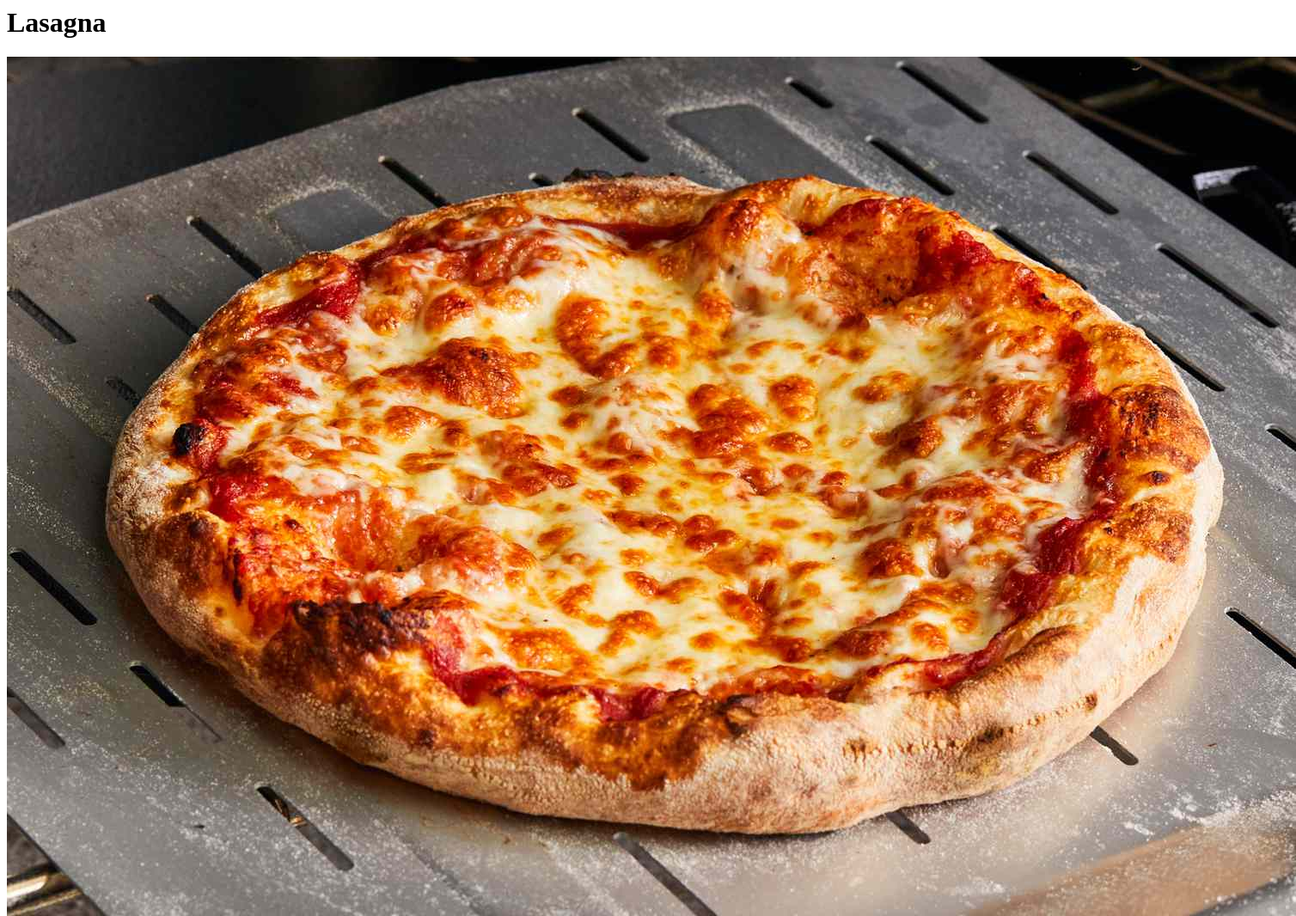
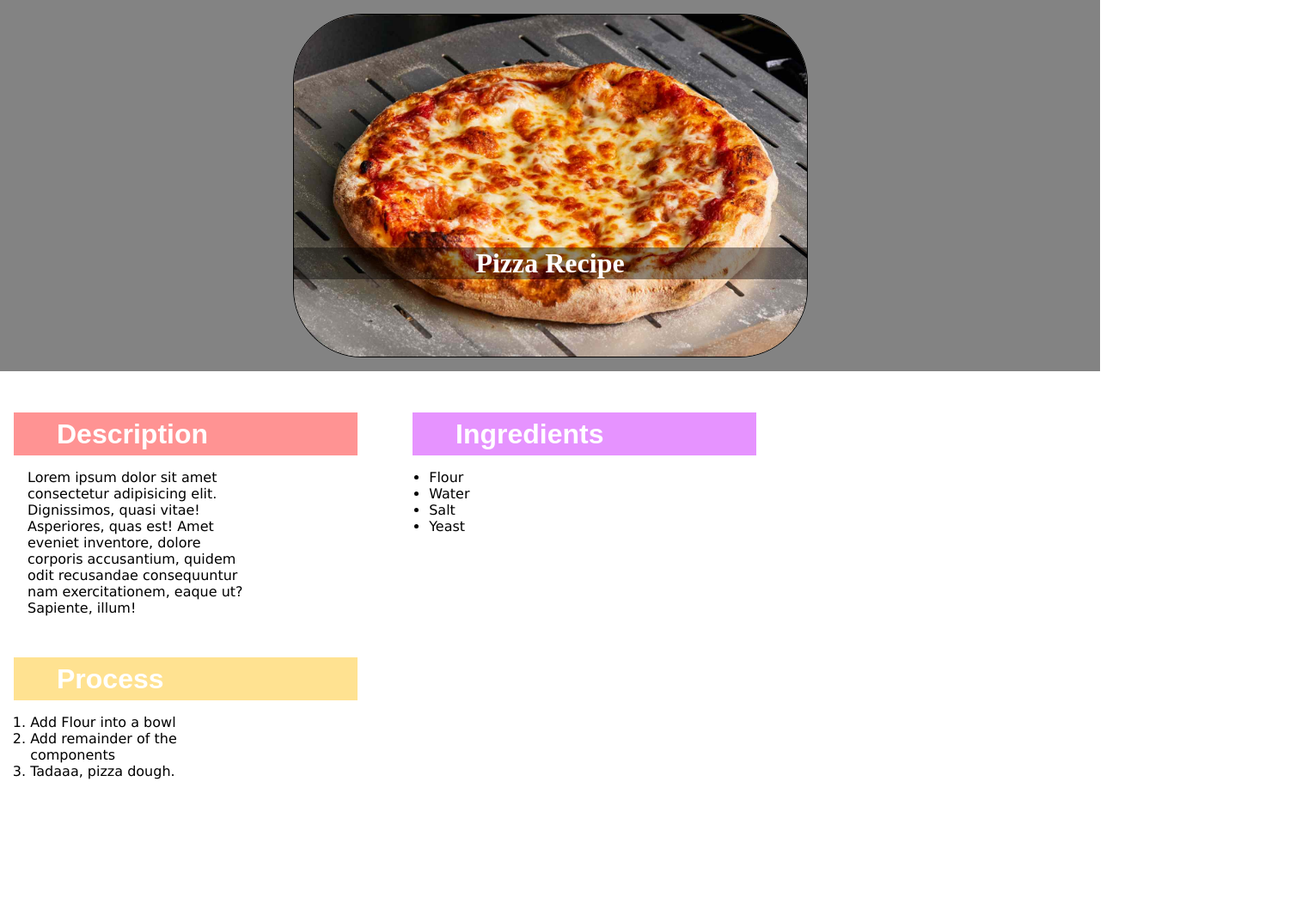
Before and after one commit to bozostein/odin-recipes, a plain HTML site: page recipes/pizza.html in a window 1280 px wide. Shown: the top 1066 px of the page at 86% size, 1508 px wide, since content can reach past the window. After the commit the page ends 907 px from the top, so only its background shows below. Drawn offline with Linux system fonts and the light colour scheme.

Commit message:
Index & pizza & css edits

```diff
--- a/recipes/pizza.html
+++ b/recipes/pizza.html
@@ -1,15 +1,54 @@
-<h1>Lasagna</h1>
-<img src="/content/pizza.jpg">
-<h3>Description</h3>
-<p>Lorem ipsum dolor sit amet consectetur adipisicing elit. Dignissimos, quasi vitae! Asperiores, quas est! Amet eveniet inventore, dolore corporis accusantium, quidem odit recusandae consequuntur nam exercitationem, eaque ut? Sapiente, illum!</p>
+<!DOCTYPE html>
+<html lang="en">
+<head>
+    <meta charset="UTF-8">
+    <meta name="viewport" content="width=device-width, initial-scale=1.0">
+    <link rel="stylesheet" href="/styles.css">
+    <title>Pizza Recipe</title>
+</head>
+<body>
+<div class="container">
+    <div class="background">
+        <div class="pizza-bg2">
+        <img class="pizza-img" src="/content/pizza.jpg">
+        <div class="h1-tag"><h1>Pizza Recipe</h1></div>
+        </div>
+    </div>
+    <div class="content">
+        <div class="description">
+            <div class="description-head"><h3>Description</h3></div>
+            <div class="description-p"><p>Lorem ipsum dolor sit amet consectetur adipisicing elit. Dignissimos, quasi vitae! Asperiores, quas est! Amet eveniet inventore, dolore corporis accusantium, quidem odit recusandae consequuntur nam exercitationem, eaque ut? Sapiente, illum!</p></div>
+
+        </div>
+
+        <div class="ingredients">
+            <div class="ing-h3"><h3>Ingredients</h3></div>
+            <div class="ingredients-list">
                 <ul>
                     <li>Flour</li>
                     <li>Water</li>
                     <li>Salt</li>
                     <li>Yeast</li>
                 </ul>
+                </div>
+
+        </div>
+
+        <div class="process">
+            <div class="process-h3"><h3>Process</h3></div>
+            <div class="how-to">
                 <ol>
                     <li>Add Flour into a bowl</li>
                     <li>Add remainder of the components</li>
                     <li>Tadaaa, pizza dough.</li>
                 </ol>
+                </div>
+
+        </div>
+
+</div>
+
+
+</div>
+</body>
+</html>
--- /dev/null
+++ b/styles.css
@@ -0,0 +1,144 @@
+*{
+    margin: 0;
+    padding: 0;
+    box-sizing: border-box;
+}
+
+.header-div{
+    display: flex;
+    justify-content: center;
+}
+
+.header{
+    display: flex;
+    justify-content: center;
+    align-items: center;
+    width: 80vw;
+    height: 4rem;
+    background-color: rgb(222, 224, 247);
+    border: 2px solid black;
+    border-radius: 10px;
+
+}
+
+.nav-bar{
+    display: flex;
+    position: fixed;
+    flex-direction: column;
+    height: 100vh;
+width: 15rem;
+background-color: bisque;
+align-items: center;
+margin: 2rem 0 0 0;
+
+}
+
+.nav-bar p{
+    margin: 3rem 0 0 0;
+    font-size: 1.8rem;
+    font-weight: bold;
+    font-style: none;
+    color: black;
+}
+
+    .nav-bar p:hover{
+        color: rgb(61, 27, 90);
+        border: 1px solid rgb(61, 27, 90);
+        border-radius: 5px;
+    }
+
+    .nav-bar a{
+        text-decoration: none;
+    }
+
+    .background{
+        display: flex;
+        justify-content: center;
+        background-color: rgba(0, 0, 0, 0.486);
+        padding: 1rem;
+    }
+
+ .pizza-img{
+    position: relative;
+        width: auto;
+        height: 400px;
+        border: 1px solid black;
+        border-radius: 5rem;
+    }
+
+.pizza-bg2{
+    display: flex;
+    position: relative;
+    height: 400px;
+    width: auto;
+    justify-content: center;
+    text-align: center;
+
+}
+
+
+    .h1-tag{
+        position: absolute;
+        width: 100%;
+        background-color: rgba(0, 0, 0, 0.418);
+        margin-top: 17rem;
+        color: white;
+    }
+
+    .content{
+        display: flex;
+        flex-wrap: wrap;
+        flex-direction: row;
+    }
+
+    .content h3{
+        font-size: 2rem;
+        font-family: Arial, Helvetica, sans-serif;
+    }
+
+
+    .description-head,
+    .ing-h3,
+    .process-h3{
+        display: flex;
+        align-items: center;
+        padding: 0 0 0 50px;
+        margin: 3rem 3rem 0 1rem;
+        width: 400px;
+        height: 50px;
+        flex-wrap: wrap;
+    }
+
+    .description-head{
+        background-color: rgb(255, 147, 147);
+        color: white;
+    }
+
+.ing-h3{
+    background-color: rgb(230, 147, 255);
+    color: white;
+}
+
+.process-h3{
+    background-color: rgb(255, 226, 145);
+    color: white;
+}
+
+    .recipe{
+        display: flex;
+        flex-direction: row;
+        flex-wrap: wrap;
+    }
+    .description-p{
+        width: 20vw;
+        font-size: 1rem;
+        font-family: 'Lucida Sans', 'Lucida Sans Regular', 'Lucida Grande', 'Lucida Sans Unicode', Geneva, Verdana, sans-serif;
+        margin: 1rem 0 0 2rem;
+    }
+
+    .ingredients-list, .how-to{
+        width: 20vw;
+        font-size: 1rem;
+        font-family: 'Lucida Sans', 'Lucida Sans Regular', 'Lucida Grande', 'Lucida Sans Unicode', Geneva, Verdana, sans-serif;
+        margin: 1rem 0 0 2.2rem;
+    }
```
Also changed, not shown: index.html (+10 -1 lines). Lines whose indentation alone changed are shown as unchanged.
